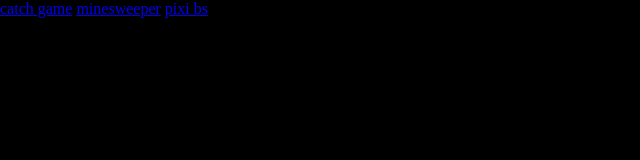
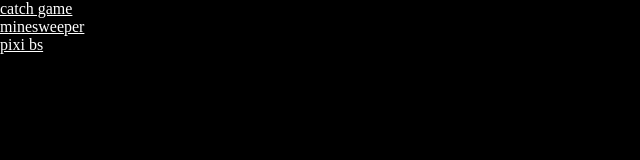
Before and after one commit to ChaosDL/ChaosDL.github.io, a plain HTML site: page index.html in a window 1280 px wide. Shown: the whole page, without its empty margins (0-640 px from the left). Drawn offline with Linux system fonts and the light colour scheme.

Commit message:
color change

```diff
--- a/index.html
+++ b/index.html
@@ -11,14 +11,17 @@
 			#bop{
 				color:white;
 			}
+			a {
+				color:white;
+			}
 		</style>
 
 	</head>
 
 	<body>
 	<div id="bop">
-		<a href = "catch game">catch game</a>
-		<a href = "minesweeper">minesweeper</a>
+		<a href = "catch game">catch game</a><br />
+		<a href = "minesweeper">minesweeper</a><br />
 		<a href = "pixi bs">pixi bs</a>
 	</div>
 
```
